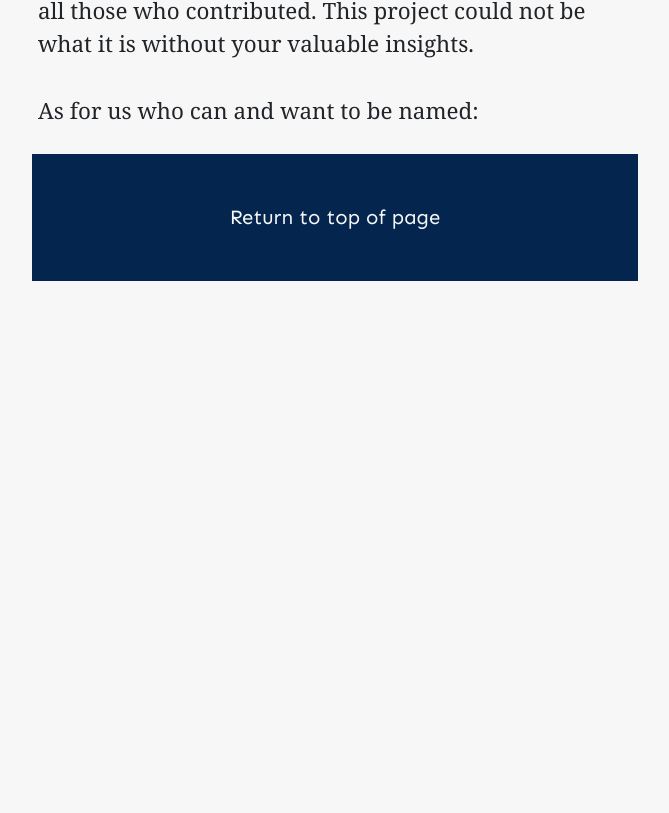
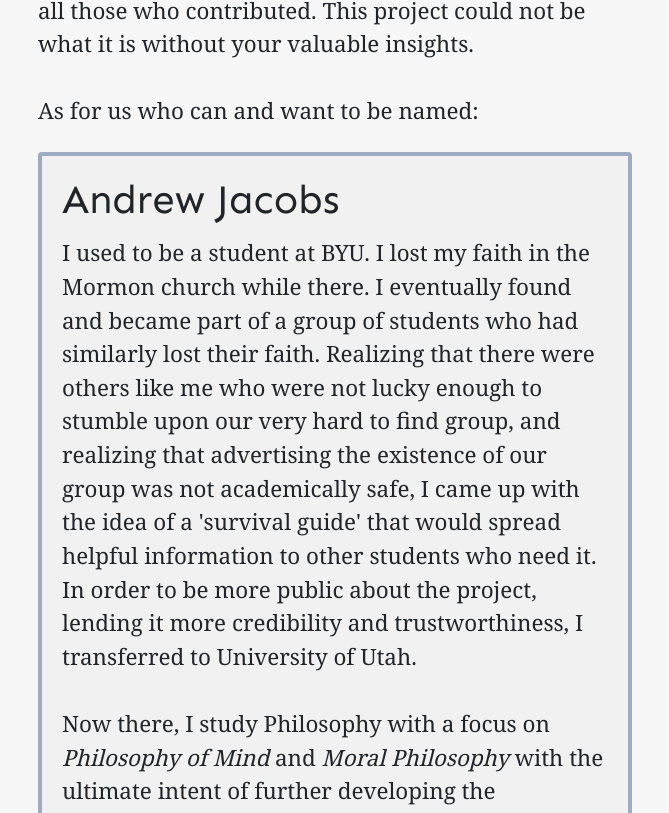
Before and after one commit to magicjaqk/byu-survival-guide-redux, a React (Create React App) app: page /about in a window 1280 px wide. Shown: the part 387-1200 px from the top of the page, without its empty margins (305-974 px from the left). Before the commit the page ends 800 px from the top, so only its background shows below. Built offline with nearby package versions, Linux system fonts and the light colour scheme.

Commit message:
added my own profile to the about page

```diff
--- a/src/Pages/About.js
+++ b/src/Pages/About.js
@@ -16,6 +16,17 @@
                             This is the work of many individuals. Some of us are willing to be named, but others have chosen to remain anonymous for the sake of preserving relationships and their school-standing. We appreciate the work of all those who contributed. This project could not be what it is without your valuable insights. <br/>
                             <br/>
                             As for us who can and want to be named:
+
+                            <div className="card my-4 about-card">
+                                <div className="card-body">
+                                    <h2 className="card-title mt-0">Andrew Jacobs</h2>
+                                    <p>
+                                        I used to be a student at BYU. I lost my faith in the Mormon church while there. I eventually found and became part of a group of students who had similarly lost their faith. Realizing that there were others like me who were not lucky enough to stumble upon our very hard to find group, and realizing that advertising the existence of our group was not academically safe, I came up with the idea of a 'survival guide' that would spread helpful information to other students who need it. In order to be more public about the project, lending it more credibility and trustworthiness, I transferred to University of Utah.<br/>
+                                        <br/>
+                                        Now there, I study Philosophy with a focus on <i>Philosophy of Mind</i> and <i>Moral Philosophy</i> with the ultimate intent of further developing the philosophy of <i>Mental Security</i>.
+                                    </p>
+                                </div>
+                            </div>
                         </p>
                     </div>
                 </div>
--- a/src/stylesheet.scss
+++ b/src/stylesheet.scss
@@ -105,6 +105,12 @@
     padding: 0px;
 }
 
+.about-card {
+    background-color: #f1f1f1;
+    border: solid $blue-grey 4px;
+    //box-shadow: $blue-grey 2px 2px 6px;
+}
+
 #content-selector {
     position: absolute;
     top: -30rem;
```
Also changed, not shown: src/stylesheet.css, 1 other file (tests, documents, lock files or other folders).
